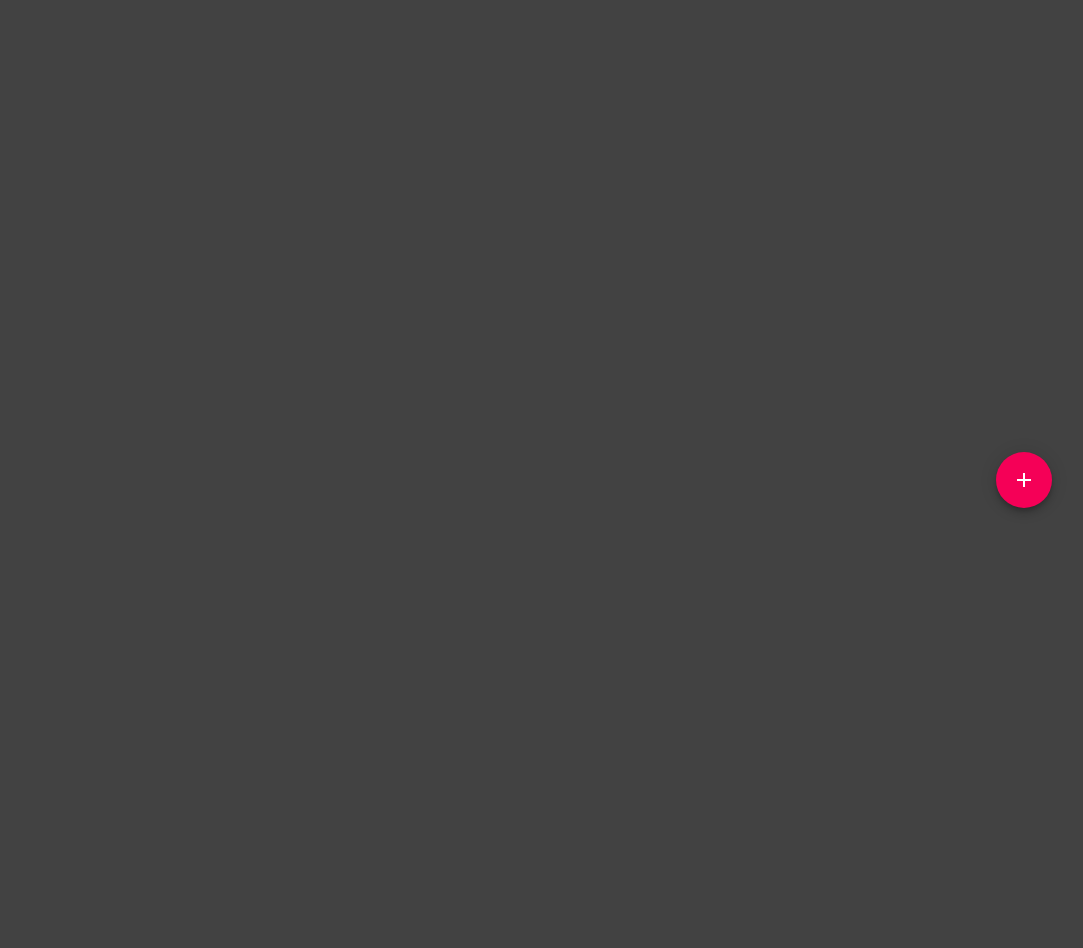
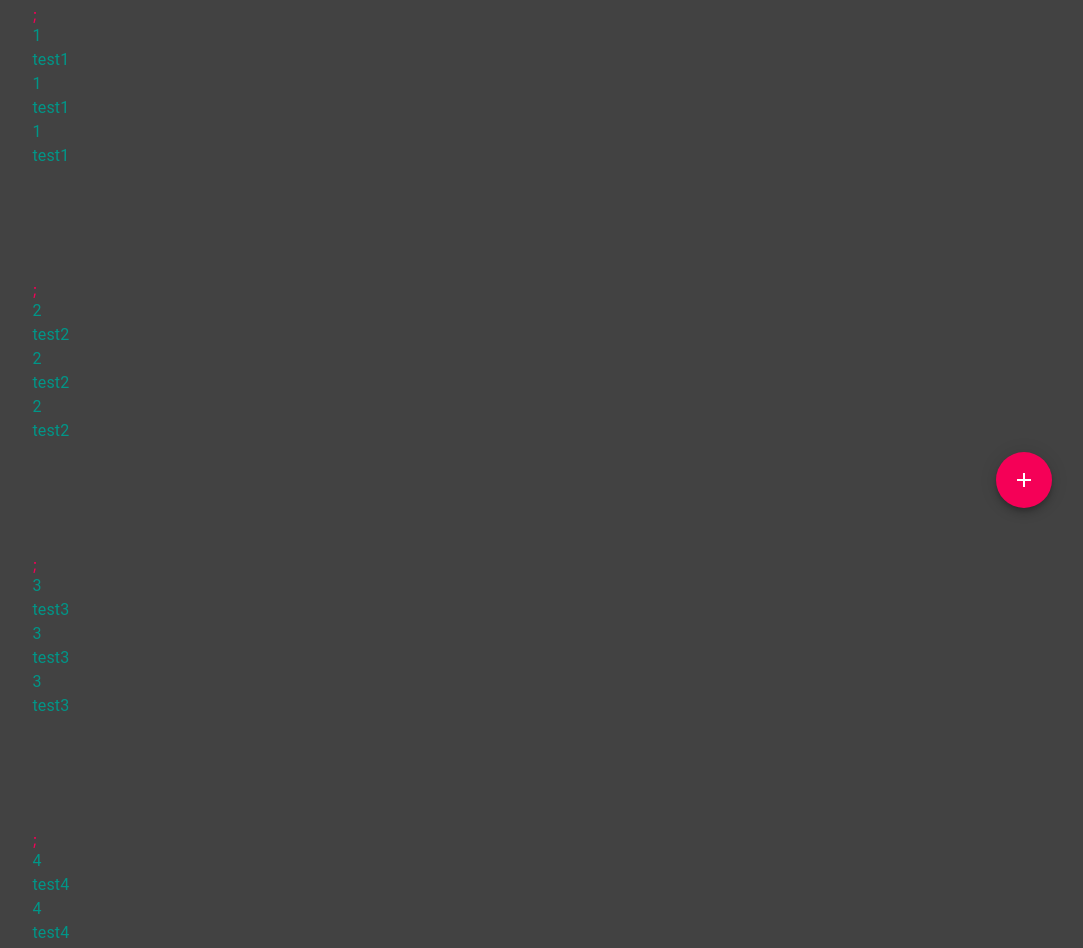
Before and after one commit to bobbylej/grow-me, a React (Create React App) app: page /surveys in a window 1280 px wide. Shown: the part 260-1208 px from the top of the page, without its empty margins (158-1241 px from the left). Before the commit the page ends 800 px from the top, so only its background shows below. Built offline with nearby package versions, Linux system fonts and the light colour scheme.

Commit message:
[9] Add component ItemSquare to Surveys and correction of errors

```diff
--- a/src/app/shared/components/ItemSquare/ItemSquare.tsx
+++ b/src/app/shared/components/ItemSquare/ItemSquare.tsx
@@ -1,18 +1,17 @@
 import React, { ReactElement } from 'react';
 import { Grid } from '@material-ui/core';
+import { Circle } from '../Circle/Circle';
+import { ItemSquareList } from '../ItemSquareList/ItemSquareList';
 import { useItemSquareStyles } from './ItemSquare.styles';
+import { SquareItem } from 'app/shared/interfaces/squareItem';
 
 export interface ItemSquareProps {
-  id: string;
-  name: string;
-  badge: { total: number; amount?: number };
-  handleSquareClick: () => { return: string };
+  square: SquareItem;
+  handleSquareClick: () => void;
 }
 
 export const ItemSquare = ({
-  id,
-  name,
-  badge,
+  square,
   handleSquareClick,
 }: ItemSquareProps): ReactElement => {
   const {
@@ -33,14 +32,15 @@ export const ItemSquare = ({
             (itemSquareSurvey || itemSquareTemplate)
           }
           onClick={handleSquareClick}
-        ></Grid>
+        >
+          <Circle />
+          <ItemSquareList square={square} />
+        </Grid>
         <Grid
           className={
             descriptionSquareTemplate || descriptionSquareSurvey
           }
-        >
-          {name}
-        </Grid>
+        ></Grid>
       </Grid>
     </div>
   );
--- a/src/app/shared/interfaces/squareItem.ts
+++ b/src/app/shared/interfaces/squareItem.ts
@@ -4,4 +4,5 @@ export interface SquareItem {
   groupsNumber: number;
   sectionsNumber: number;
   questionsNumber: number;
+  badge: { total: number; amount?: number };
 }
--- a/src/app/views/Surveys/Surveys.tsx
+++ b/src/app/views/Surveys/Surveys.tsx
@@ -5,7 +5,6 @@ import { SurveysList } from 'app/views/Surveys/SurveysList/SurveysList';
 
 export const Surveys = (): ReactElement => {
   const { path } = useRouteMatch();
-
   return (
     <Switch>
       <Route exact path={path}>
--- a/src/app/views/Surveys/SurveysList/SurveysList.tsx
+++ b/src/app/views/Surveys/SurveysList/SurveysList.tsx
@@ -3,6 +3,8 @@ import React, { ReactElement } from 'react';
 import { Fab, Grid } from '@material-ui/core';
 import { Link, useRouteMatch } from 'react-router-dom';
 import AddIcon from '@material-ui/icons/Add';
+import { ItemSquare } from 'app/shared/components/ItemSquare/ItemSquare';
+import { SquareItem } from 'app/shared/interfaces/squareItem';
 import useLayoutStyles from 'app/shared/styles/layout.styles';
 import { usePageTitle } from 'app/shared/hooks/usePageTitle';
 import { useFabStyles } from 'app/shared/styles/fab.styles';
@@ -21,8 +23,60 @@ export const SurveysList = (): ReactElement => {
     }),
   );
 
+  const itemsSquare: SquareItem[] = [
+    {
+      id: 'test1',
+      name: 'test1',
+      groupsNumber: 1,
+      sectionsNumber: 1,
+      questionsNumber: 1,
+      badge: { total: 1, amount: 1 },
+    },
+    {
+      id: 'test2',
+      name: 'test2',
+      groupsNumber: 2,
+      sectionsNumber: 2,
+      questionsNumber: 2,
+      badge: { total: 2, amount: 2 },
+    },
+    {
+      id: 'test3',
+      name: 'test3',
+      groupsNumber: 3,
+      sectionsNumber: 3,
+      questionsNumber: 3,
+      badge: { total: 3, amount: 3 },
+    },
+    {
+      id: 'test4',
+      name: 'test4',
+      groupsNumber: 4,
+      sectionsNumber: 4,
+      questionsNumber: 4,
+      badge: { total: 4, amount: 4 },
+    },
+  ];
+
+  const handleSquareClick = () => {
+    console.log('dziala');
+  };
+
+  const itemsSquareList = itemsSquare.map((item) => {
+    return (
+      <ItemSquare
+        key={item.name}
+        square={item}
+        handleSquareClick={handleSquareClick}
+      />
+    );
+  });
+
   return (
     <Grid className={content} container spacing={2}>
+      <Grid item xs={12}>
+        {itemsSquareList}
+      </Grid>
       <Grid item xs={12}>
         <FabContainer>
           <Link className={`link--button ${fab}`} to={`${url}/new`}>
```
